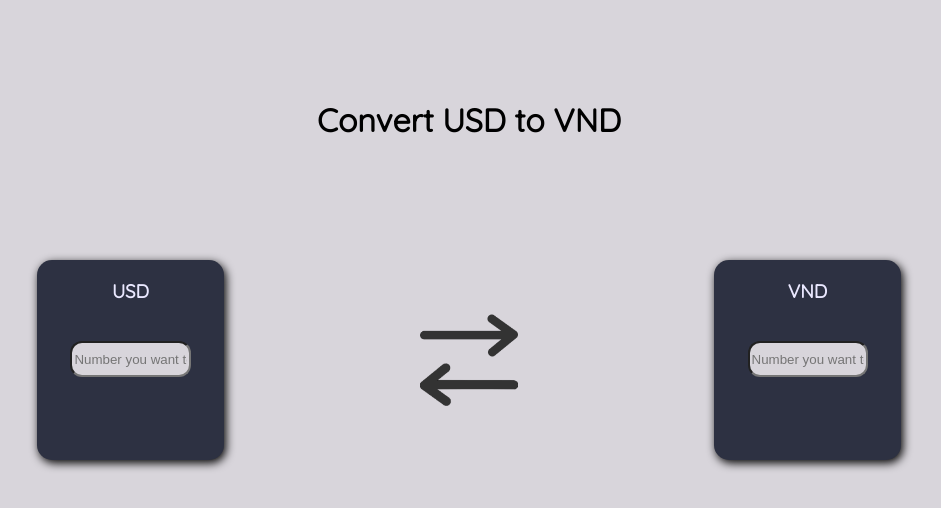
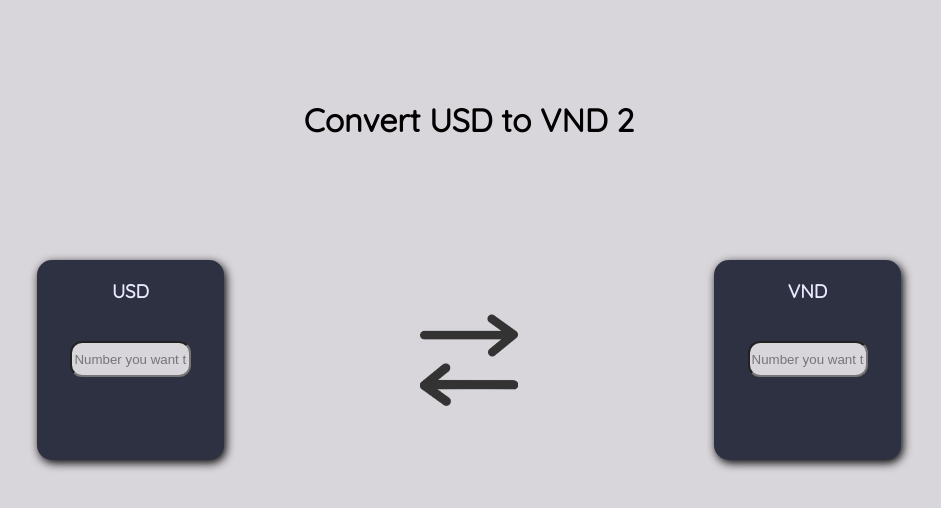
Before and after one commit to cvn-intern/usdtovnd, a React (Create React App) app: page / in a window 1280 px wide. Shown: the top 508 px of the page, without its empty margins (171-1112 px from the left). Built offline with nearby package versions, Linux system fonts and the light colour scheme.

Commit message:
small check

```diff
--- a/src/App.js
+++ b/src/App.js
@@ -27,7 +27,7 @@ function App() {
 
   return (
     <div className="container">
-        <h1 className="titleApp">Convert USD to VND</h1>
+        <h1 className="titleApp">Convert USD to VND 2</h1>
 
         <div className='convert'>
 
```
